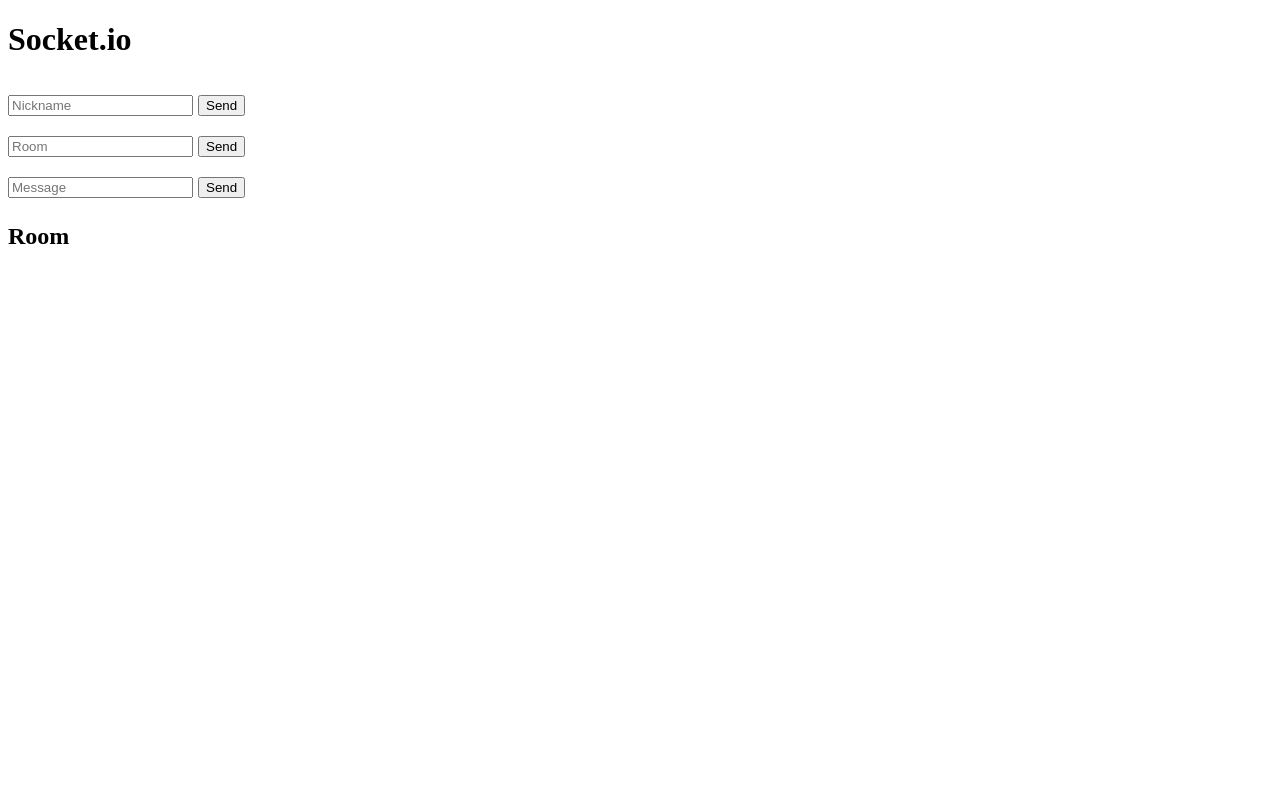
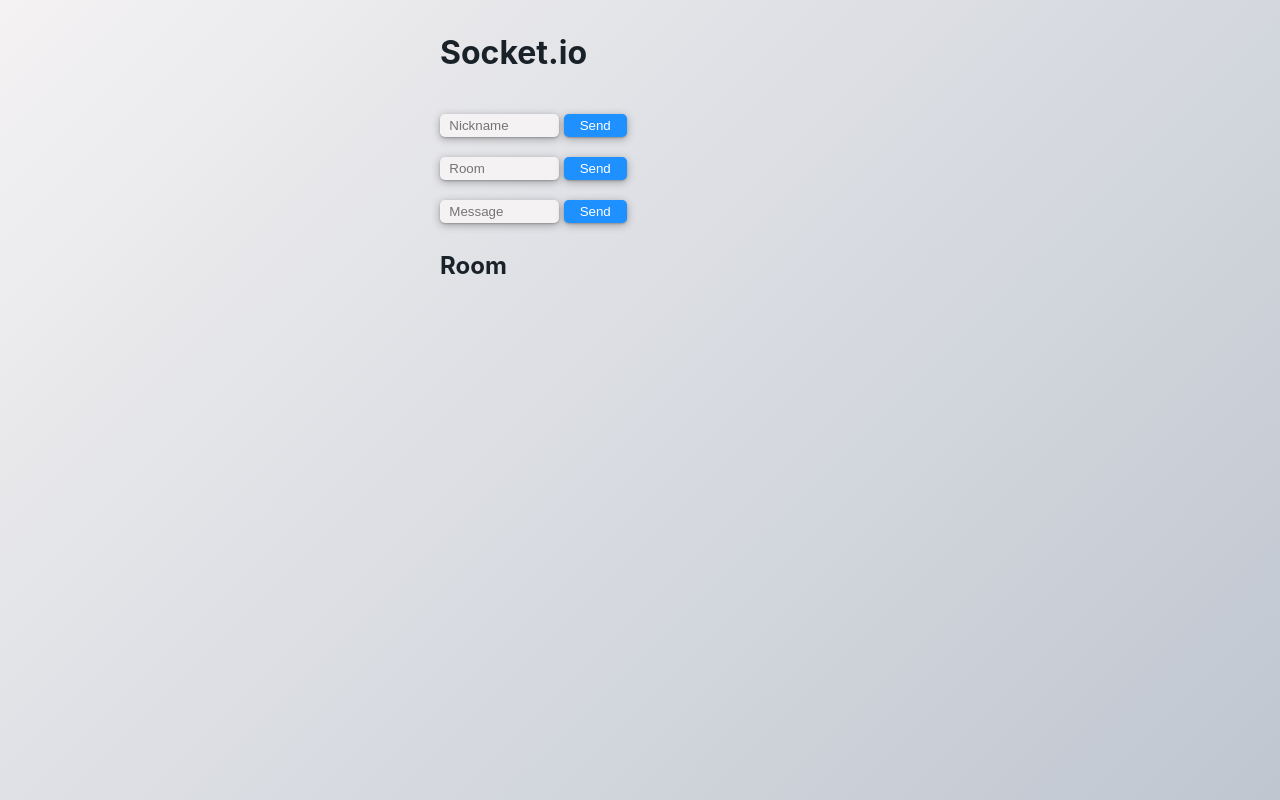
Before and after one commit to edmilson-torres/nodejs-socketio, a website: page public/index.html in a window 1280 px wide. Drawn offline with nearby package versions, Linux system fonts and the light colour scheme; no server answers.

Commit message:
feat: new layout

```diff
--- a/public/index.html
+++ b/public/index.html
@@ -10,6 +10,7 @@
 </head>
 
 <body>
+    <div class="container">
         <h1 id="title">Socket.io</h1>
 
         <div class="form_container" id="form_container">
@@ -22,7 +23,7 @@
                 <button type="submit" class="btn" id="btn" onclick="setRoom()">Send</button>
             </div>
             <div class="row">
-            <input onfocus="this.value=''" type="text" id="message" placeholder="Message">
+                <input type="text" id="messageInput" placeholder="Message">
                 <button type="submit" class="btn" id="btn" onclick="sendSocketMessage()">Send</button>
             </div>
         </div>
@@ -37,6 +38,7 @@
             integrity="sha384-WPFUvHkB1aHA5TDSZi6xtDgkF0wXJcIIxXhC6h8OT8EH3fC5PWro5pWJ1THjcfEi"
             crossorigin="anonymous"></script>
         <script src="script.js"></script>
+    </div>
 </body>
 
 </html>
--- a/public/script.js
+++ b/public/script.js
@@ -1,6 +1,6 @@
 const socket = io('http://localhost:3000/');
 
-const messageInput = document.querySelector('#message');
+const messageInput = document.querySelector('#messageInput');
 const roomInput = document.querySelector('#roomInput');
 const nicknameInput = document.querySelector('#nickname');
 const roomTitle = document.getElementById('room');
@@ -17,7 +17,7 @@
 
 function setRoom() {
     roomName = roomInput.value;
-    roomTitle.innerHTML = `Sala: ${roomName}`;
+    roomTitle.innerHTML = `Room: ${roomName}`;
     socket.emit('room', roomName);
 }
 
@@ -35,3 +35,12 @@
     const message = messageInput.value;
     socket.emit('msg', { room: roomName, message: message });
 }
+
+document
+    .getElementById('messageInput')
+    .addEventListener('keypress', (event) => {
+        if (event.key === 'Enter') {
+            sendSocketMessage();
+            event.target.value = '';
+        }
+    });
--- a/public/style.css
+++ b/public/style.css
@@ -1,7 +1,18 @@
-.form_container {
+html {
+    font-family: -apple-system, BlinkMacSystemFont, Segoe UI, Roboto, Helvetica,
+        Arial, sans-serif;
+    line-height: 1.5;
+    font-weight: 300;
+    color: #192229;
+    background: linear-gradient(135deg, #f4f2f3, #bfc6d0);
+    height: 100vh;
+}
+
+.container {
     display: flex;
     flex-direction: column;
     width: 400px;
+    margin: auto;
 }
 
 .row {
@@ -12,17 +23,53 @@
 }
 
 .btn {
+    color: #fff;
     margin-left: 5px;
+    border: 0px;
+    background: dodgerblue;
+    padding: 0 1rem;
+    border-radius: 0.3rem;
+    box-shadow: 0 0.125rem 0.5rem rgba(0, 0, 0, 0.3),
+        0 0.0625rem 0.125rem rgba(0, 0, 0, 0.2);
 }
 
 #messages_conteiner {
-    margin-top: 30px;
-    background-color: rgb(200, 200, 200);
     width: 400px;
     display: flex;
     flex-direction: column;
 }
 
 .message {
-    padding: 5px;
+    position: relative;
+    max-width: 30em;
+    background-color: #fff;
+    padding: 0.3em 0.7em;
+    font-size: 1.25em;
+    border-radius: 0.3rem;
+    box-shadow: 0 0.125rem 0.5rem rgba(0, 0, 0, 0.3),
+        0 0.0625rem 0.125rem rgba(0, 0, 0, 0.2);
+    margin-bottom: 0.8rem;
 }
+
+input[type='text'] {
+    border: 0px;
+    padding: 0.3em 0.7em;
+    border-radius: 0.3rem;
+    box-shadow: 0 0.125rem 0.5rem rgba(0, 0, 0, 0.3),
+        0 0.0625rem 0.125rem rgba(0, 0, 0, 0.2);
+    background: #f4f2f3;
+    transition: ease-in-out, width 0.35s ease-in-out;
+    width: 100px;
+}
+
+input[type='text']:hover {
+    background: #ffffff;
+    border: 1px solid dodgerblue;
+}
+
+input[type='text']:focus {
+    background: #ffffff;
+    border: 1px solid dodgerblue;
+    width: 150px;
+    outline: none;
+}
```
Lines whose indentation alone changed are shown as unchanged.
